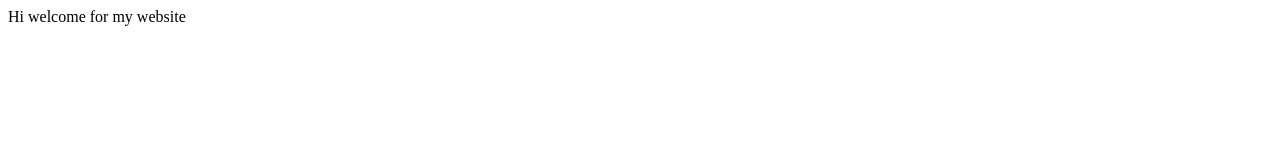
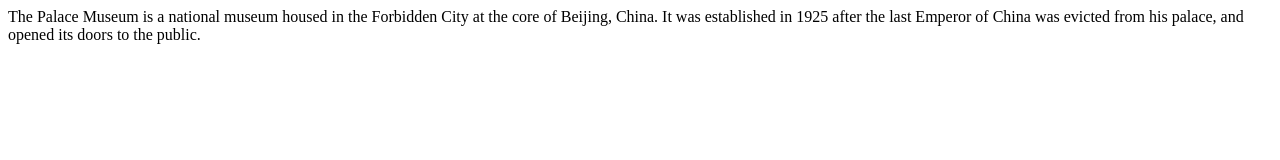
Before and after one commit to selriy899r/riya, a plain HTML site: page index.html in a window 1280 px wide. Drawn offline with Linux system fonts and the light colour scheme.

Commit message:
Update index.html

```diff
--- a/index.html
+++ b/index.html
@@ -1 +1,7 @@
-Hi welcome for my website
+<p class="paragraph">
+    The Palace Museum is a national museum housed in
+    the Forbidden City at the core of Beijing, China.
+    It was established in 1925 after the last Emperor
+    of China was evicted from his palace, and opened
+    its doors to the public.
+  </p>
```
